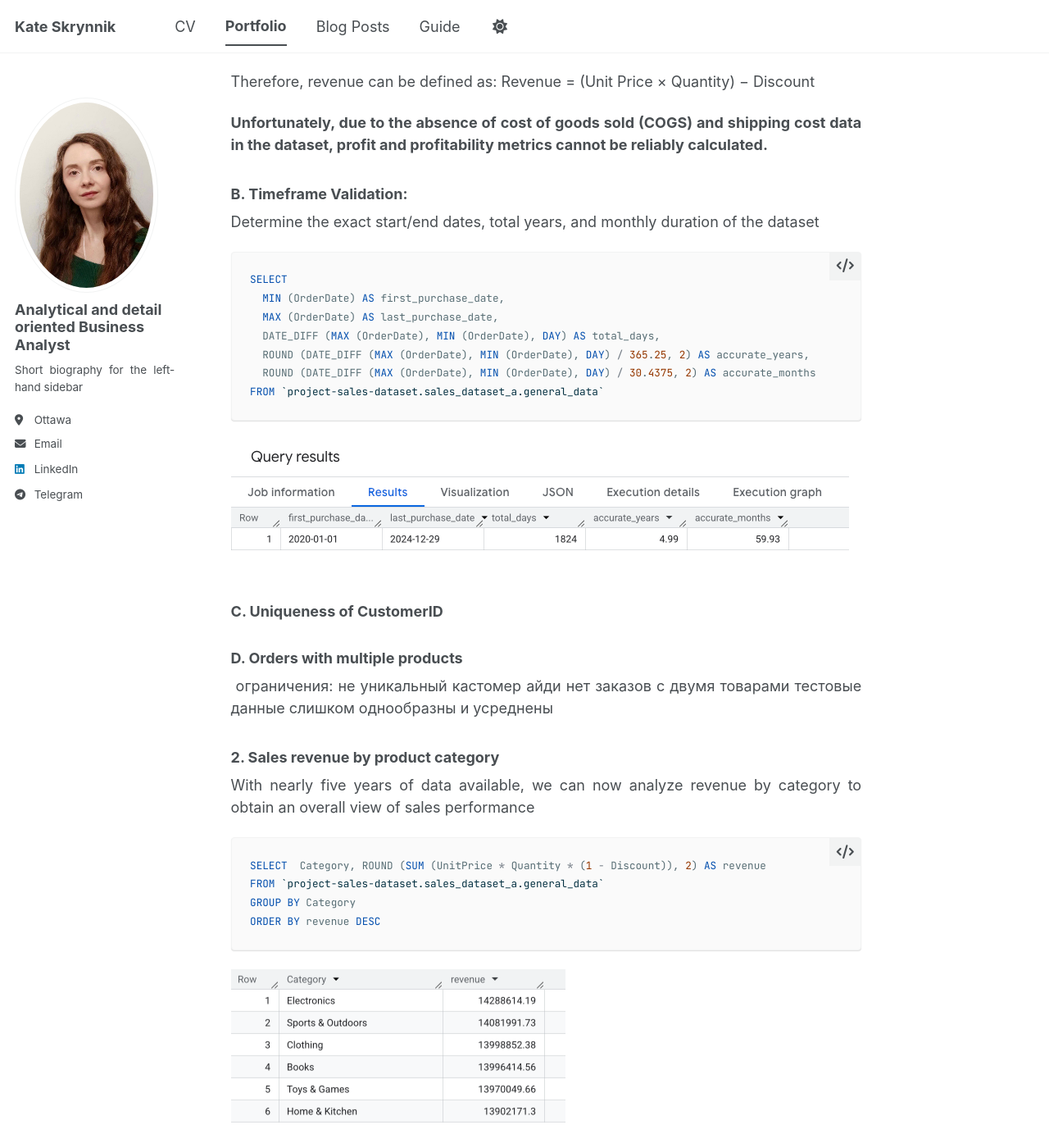
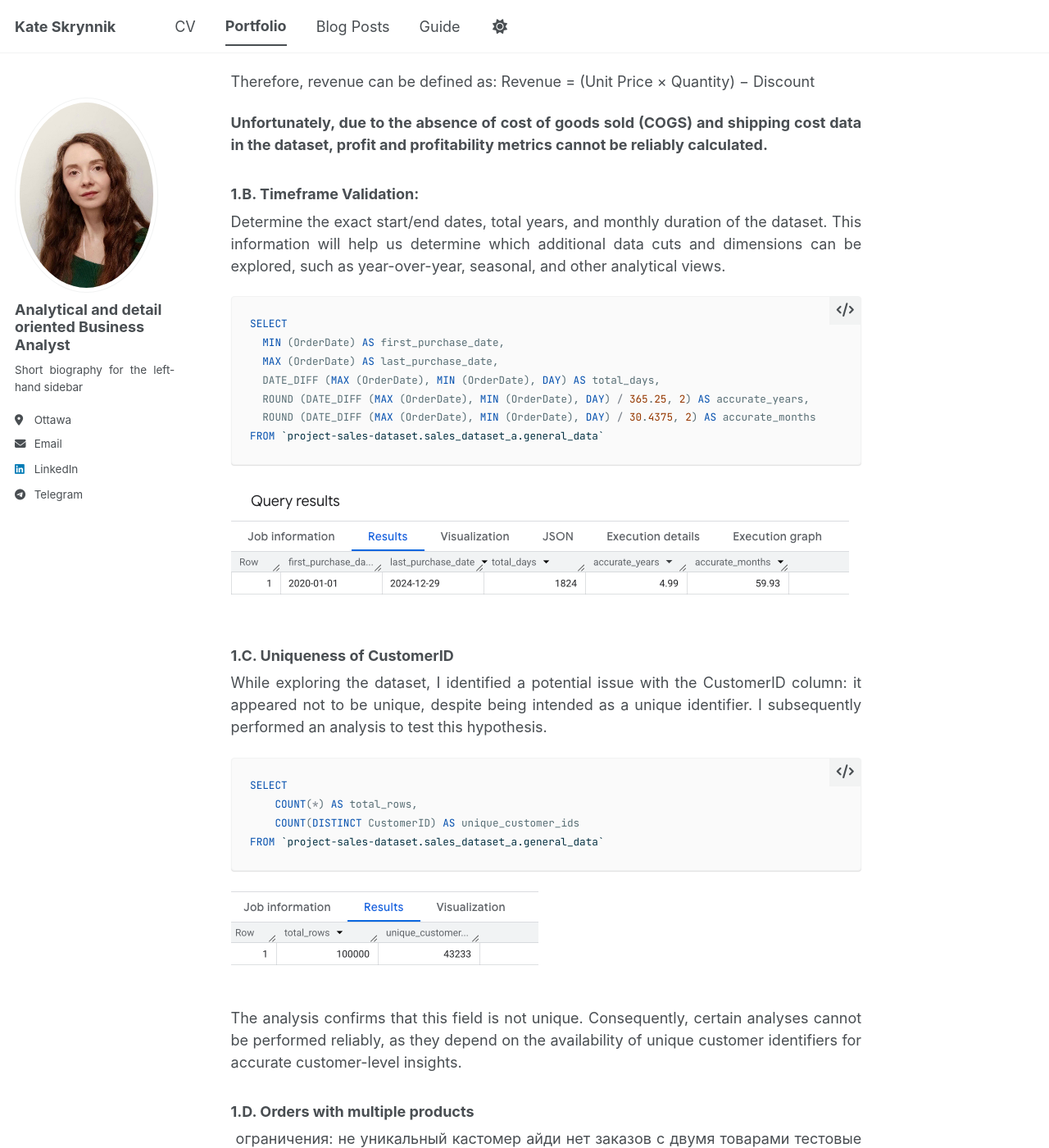
Before and after one commit to katevision/KateS, a Jekyll site: the page built from _portfolio/portfolio-2.md, in a window 1280 px wide and 1400 px high, scrolled down 2176 px. Shown: the whole window at 82% size. Built offline with Jekyll 4.4.1, drawn with Linux system fonts in a browser that asks for light colours; a script bundle is joined from its source files by our own code; library files that are not in the unit come from our copies; some of the changed text lies outside the part shown.

Commit message:
Update portfolio-2.md

````diff
--- a/_portfolio/portfolio-2.md
+++ b/_portfolio/portfolio-2.md
@@ -41,7 +41,7 @@ To extract meaningful insights from the dataset, I used **SQL** and **Tableau**
 
 ### 1. Some data validation
 
-### A. Revenue
+### 1.A. Revenue
 
 Since our primary goal is to understand profitability, revenue, and operational efficiency, we first need to identify and validate the data available in the dataset.
 
@@ -74,8 +74,9 @@ Revenue = (Unit Price × Quantity) − Discount
 
 **Unfortunately, due to the absence of cost of goods sold (COGS) and shipping cost data in the dataset, profit and profitability metrics cannot be reliably calculated.**
 
-### B. Timeframe Validation:
-Determine the exact start/end dates, total years, and monthly duration of the dataset
+### 1.B. Timeframe Validation:
+Determine the exact start/end dates, total years, and monthly duration of the dataset.
+This information will help us determine which additional data cuts and dimensions can be explored, such as year-over-year, seasonal, and other analytical views.
 
 ```sql
 SELECT
@@ -89,11 +90,23 @@ FROM `project-sales-dataset.sales_dataset_a.general_data`
 
 <img src="{{ site.baseurl }}/images/check_years_month_date.png">
 
-### C. Uniqueness of CustomerID
+### 1.C. Uniqueness of CustomerID
+
+While exploring the dataset, I identified a potential issue with the CustomerID column: it appeared not to be unique, despite being intended as a unique identifier. I subsequently performed an analysis to test this hypothesis.
 
 
+```sql
+SELECT
+    COUNT(*) AS total_rows,
+    COUNT(DISTINCT CustomerID) AS unique_customer_ids
+FROM `project-sales-dataset.sales_dataset_a.general_data`
+```
 
-### D. Orders with multiple products
+<img src="{{ site.baseurl }}/images/unicness_customerid.png">
+
+The analysis confirms that this field is not unique. Consequently, certain analyses cannot be performed reliably, as they depend on the availability of unique customer identifiers for accurate customer-level insights.
+
+### 1.D. Orders with multiple products
 
  ограничения:
  не уникальный кастомер айди
````
